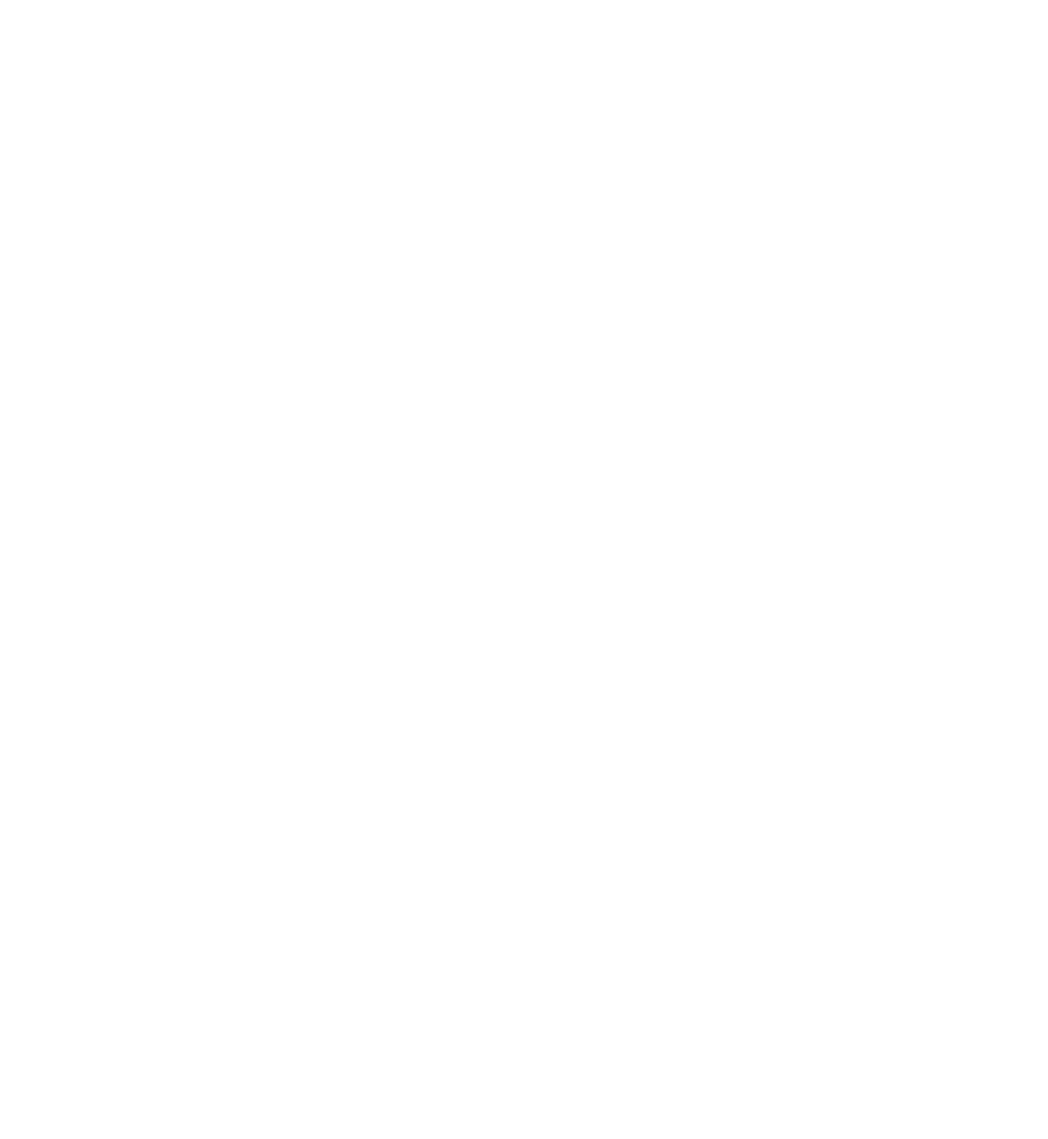
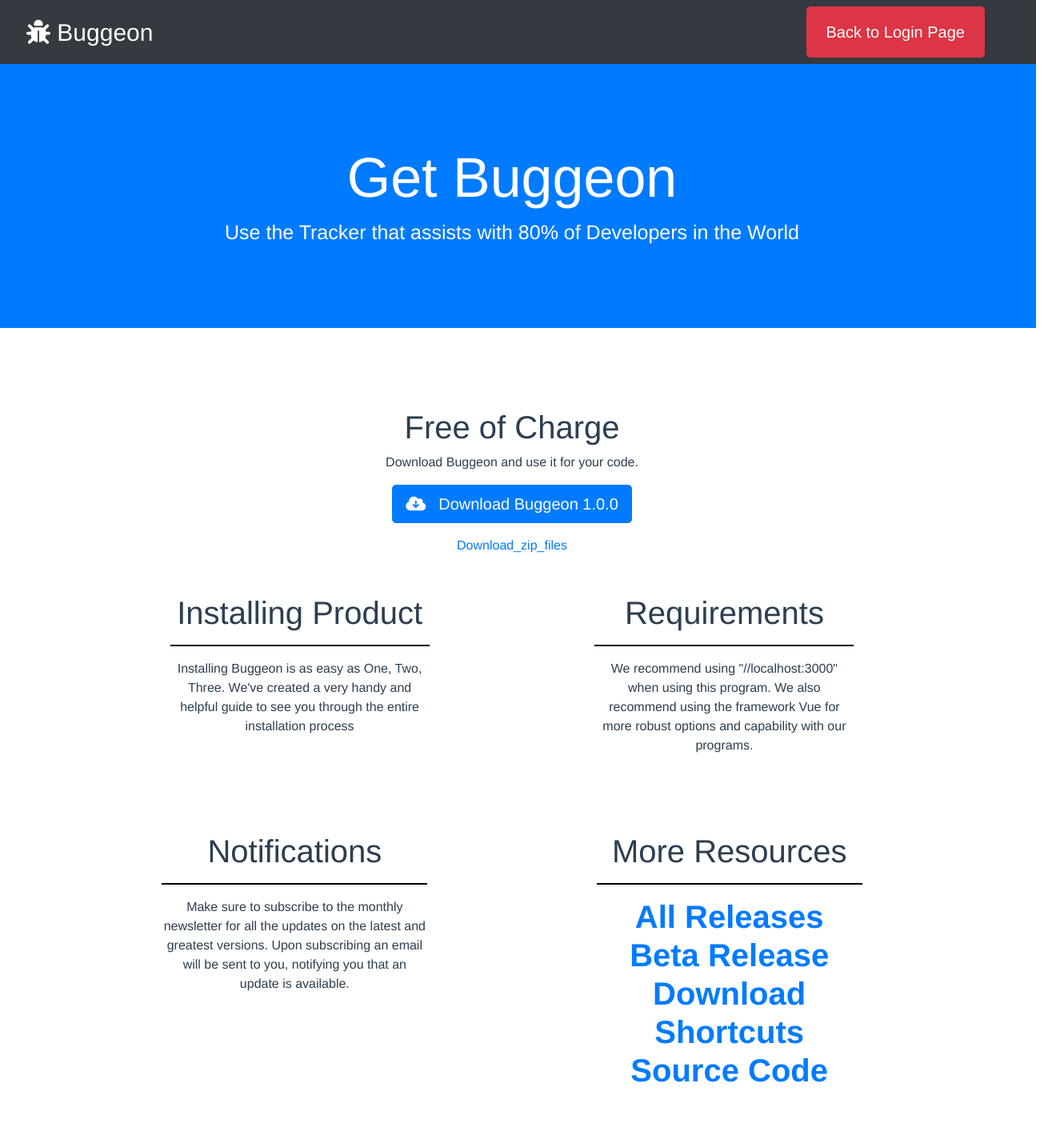
Before and after one commit to mikedilulo/Buggeon, a Vue app in the folder client/: page /#/version in a window 1280 px wide. Shown: the top 1424 px of the page at 80% size, 1310 px wide, since content can reach past the window. Before the commit the page ends 800 px from the top, so only its background shows below. Built offline with nearby package versions, Linux system fonts and the light colour scheme.

Commit message:
Version.vue completed / routing is correct

```diff
--- a/client/src/router/index.js
+++ b/client/src/router/index.js
@@ -10,6 +10,8 @@
 import Locate from "../views/Locate.vue";
 // @ts-ignore
 import Help from "../views/Help.vue";
+// @ts-ignore
+import Version from "../views/Version.vue";
 
 Vue.use(VueRouter);
 
@@ -40,6 +42,11 @@
     component: Help
   },
   {
+    path: "/version",
+    name: "version",
+    component: Version
+  },
+  {
     path: "/about",
     name: "about",
     // route level code-splitting
--- a/client/src/views/Login.vue
+++ b/client/src/views/Login.vue
@@ -30,9 +30,11 @@
                 </button>
               </li>
               <button class="btn btn-primary btn-lg ml-5 mr-5">
-                <li class="nav-item">
-                  <a class="nav-link text-white">Latest Downloads</a>
-                </li>
+                <router-link to="/version">
+                  <li class="nav-item">
+                    <a class="nav-link text-white">Latest Downloads</a>
+                  </li>
+                </router-link>
               </button>
               <button class="btn btn-success btn-lg ml-5 mr-5">
                 <router-link to="/locate">
--- /dev/null
+++ b/client/src/views/Version.vue
@@ -0,0 +1,153 @@
+<template>
+  <div class="version">
+    <div class="row">
+      <div class="col-md-12 pr-0 pl-0">
+        <nav class="navbar navbar-expand-lg navbar-dark bg-dark pl-5">
+          <a class="navbar-brand companyIcon">
+            <i class="fas fa-bug"></i>
+            Buggeon
+          </a>
+
+          <button
+            class="navbar-toggler"
+            type="button"
+            data-toggle="collapse"
+            data-target="#navbarSupportedContent"
+            aria-controls="navbarSupportedContent"
+            aria-expanded="false"
+            aria-label="Toggle navigation"
+          >
+            <span class="navbar-toggler-icon"></span>
+          </button>
+
+          <div class="collapse navbar-collapse" id="navbarSupportedContent">
+            <ul class="navbar-nav ml-auto mr-5">
+              <button class="btn btn-danger btn-lg">
+                <router-link to="/">
+                  <li class="nav-item">
+                    <a class="nav-link text-white">Back to Login Page</a>
+                  </li>
+                </router-link>
+              </button>
+            </ul>
+          </div>
+        </nav>
+      </div>
+    </div>
+    <div class="row">
+      <div class="col-md-12 bg-primary text-white">
+        <h1 class="headingtag">Get Buggeon</h1>
+        <p class="paratag">Use the Tracker that assists with 80% of Developers in the World</p>
+      </div>
+    </div>
+    <div class="row">
+      <div class="col-md-12">
+        <h1 class="semiheader">Free of Charge</h1>
+        <p>Download Buggeon and use it for your code.</p>
+        <button class="btn btn-primary btn-lg btn-rounded">
+          <i class="fas fa-cloud-download-alt mr-3"></i>Download Buggeon 1.0.0
+        </button>
+        <div class="mt-3">
+          <a href="#">Download_zip_files</a>
+        </div>
+      </div>
+    </div>
+    <div class="row d-flex justify-content-center">
+      <div class="col-md-10 d-flex inline-block d-flex justify-content-around">
+        <div class="col-md-4">
+          <h1 class="mt-5">
+            Installing Product
+            <hr />
+          </h1>
+          <p
+            class="mb-5"
+          >Installing Buggeon is as easy as One, Two, Three. We've created a very handy and helpful guide to see you through the entire installation process</p>
+        </div>
+        <div class="col-md-4">
+          <h1 class="mt-5">
+            Requirements
+            <hr />
+          </h1>
+          <p
+            class="mb-5"
+          >We recommend using "//localhost:3000" when using this program. We also recommend using the framework Vue for more robust options and capability with our programs.</p>
+        </div>
+      </div>
+      <div class="row d-flex justify-content-center">
+        <div class="col-md-10 d-flex inline-block d-flex justify-content-around">
+          <div class="col-md-4">
+            <h1 class="mt-5">
+              Notifications
+              <hr />
+            </h1>
+            <p>
+              Make sure to subscribe to the monthly newsletter for all the updates on the latest and greatest versions. Upon subscribing an email will be sent to you, notifying
+              you that an update is available.
+            </p>
+          </div>
+          <div class="col-md-4">
+            <h1 class="mt-5">
+              More Resources
+              <hr />
+              <dl>
+                <dt>
+                  <a href="#">All Releases</a>
+                </dt>
+                <dt>
+                  <a href="#">Beta Release</a>
+                </dt>
+                <dt>
+                  <a href="#">Download Shortcuts</a>
+                </dt>
+                <dt>
+                  <a href="#">Source Code</a>
+                </dt>
+              </dl>
+            </h1>
+          </div>
+        </div>
+      </div>
+    </div>
+    <div class="row d-flex justify-content-center mb-5">
+      <div class="col-md-6">
+        <div>
+          <i class="fas fa-mobile-alt iconsize mb-5 mt-5"></i>
+        </div>
+        <h2 class="mb-5">Debugging strikes anywhere, anytime</h2>
+        <p class="mb-5">Create or update bugs and notes on the go with our mobile apps</p>
+        <button class="btn btn-success btn-lg btn-rounded mr-5">
+          <i class="fas fa-apple-alt mr-3"></i>Download for iPhone
+        </button>
+        <button class="btn btn-success btn-lg btn-rounded ml-5">
+          <i class="fab fa-android mr-3"></i>Download for Android
+        </button>
+      </div>
+    </div>
+  </div>
+</template>
+
+<script>
+export default {
+  name: "version"
+};
+</script>
+
+<style>
+.headingtag {
+  font-size: 70px;
+  margin-top: 100px;
+}
+.paratag {
+  font-size: 25px;
+  margin-bottom: 100px;
+}
+.semiheader {
+  margin-top: 100px;
+}
+hr {
+  border: 1px solid black;
+}
+.iconsize {
+  font-size: 80px;
+}
+</style>
```
